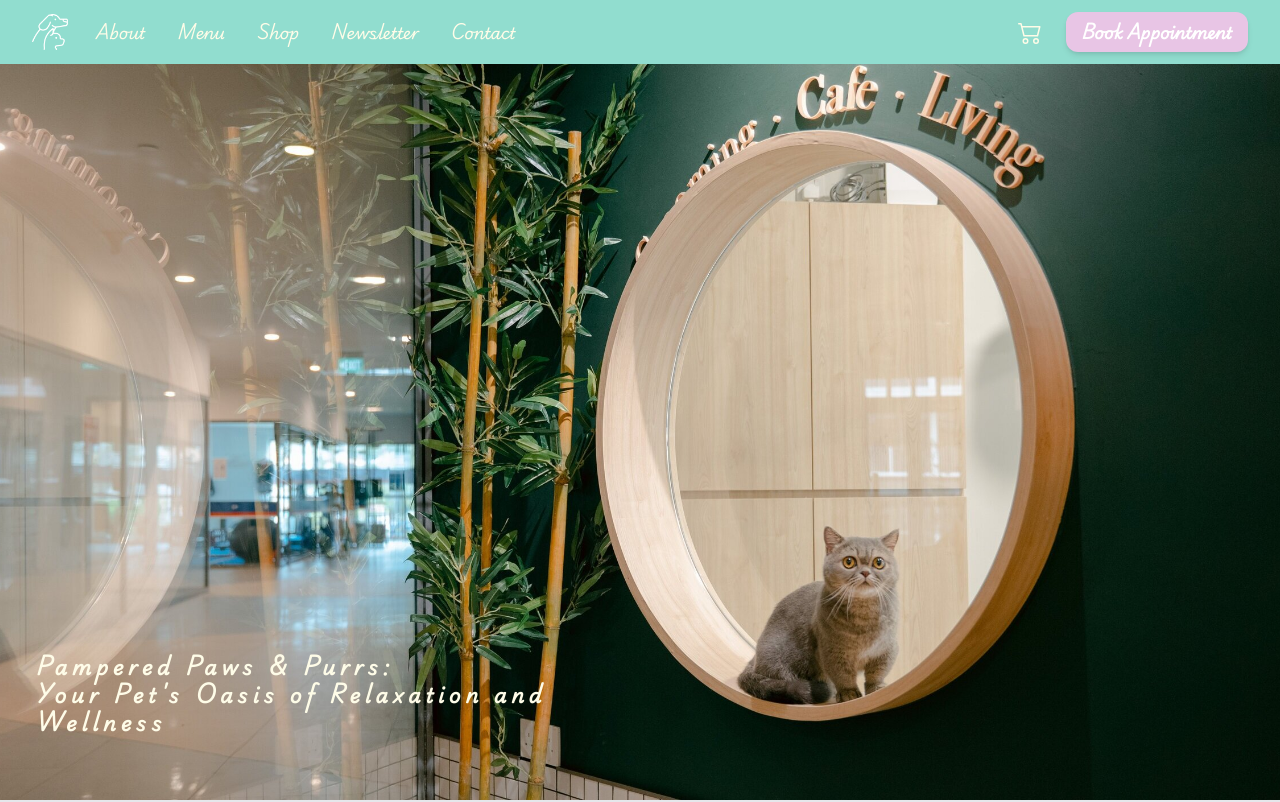
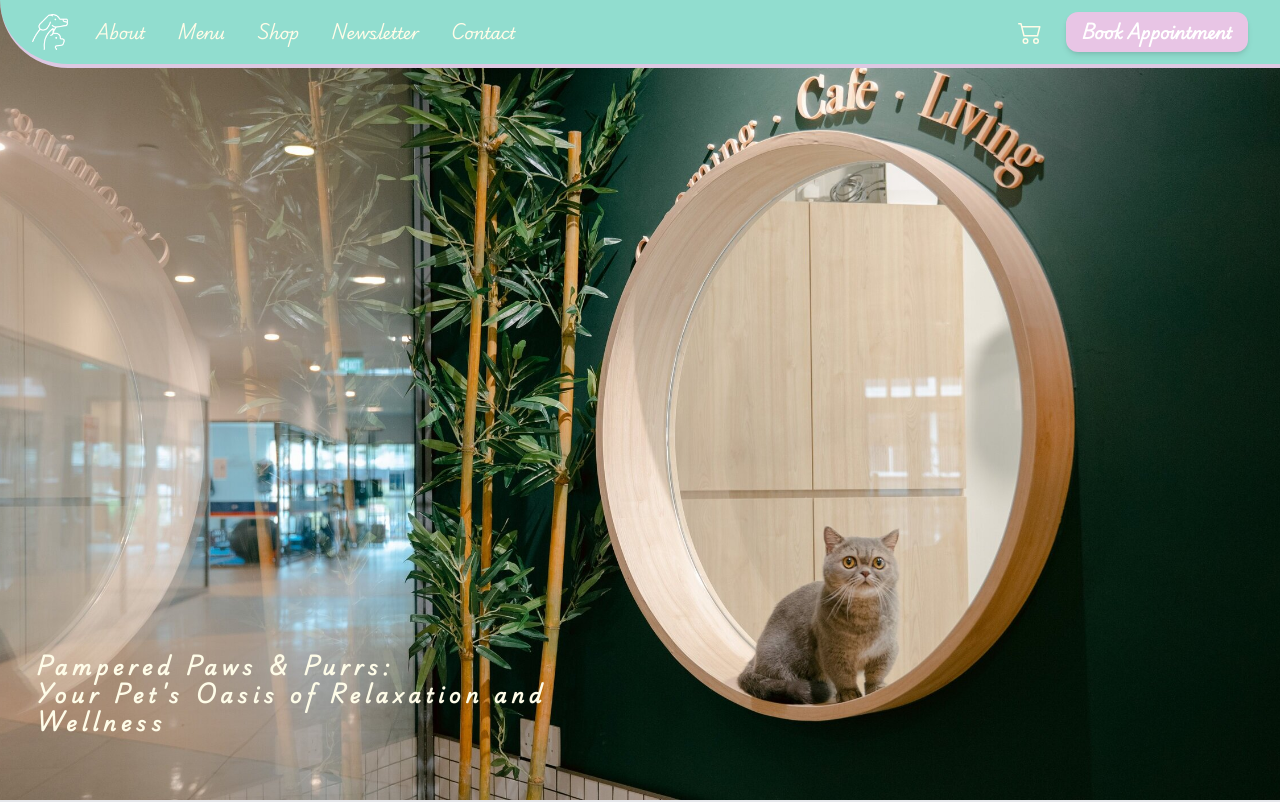
Before and after one commit to Jedrek1996/PetSpa, a React (Vite) app: page / in a window 1280 px wide. Shown: the top 802 px of the page. Built offline with nearby package versions, Linux system fonts and the light colour scheme; grey boxes are pictures that could not be loaded.

Commit message:
Updated scroll bar

```diff
--- a/src/components/NavBar/NavBar.tsx
+++ b/src/components/NavBar/NavBar.tsx
@@ -17,8 +17,12 @@ const NavBar: React.FC = () => {
 
   return (
     <nav
-      className=" flex items-center w-full fixed top-0 z-50"
-      style={{ background: "var(--color-green)" }}
+      className=" flex items-center w-full fixed top-0 z-50 rounded-bl-full"
+      style={{
+        background: "var(--color-green)",
+        borderBottom: "4px solid #e8c5e5df",
+        zIndex: 1000,
+      }}
     >
       <div className="container mx-auto px-4 sm:px-6 lg:px-8">
         <div className="flex justify-between items-center h-16">
--- a/src/index.css
+++ b/src/index.css
@@ -32,18 +32,19 @@ body {
 /* Chrome */
 ::-webkit-scrollbar {
   background-color: #91ddcf;
-  width: 13px;
+  /* border: 3px solid #10b981; */
+  width: 15px;
   height: 12px;
 }
 
 ::-webkit-scrollbar-track {
-  background: #91ddcf94;
+  background: #91ddcf;
   border-radius: 10px;
 }
 
 ::-webkit-scrollbar-thumb {
   background-color: #e8c5e5;
-  border-radius: 10px;
+  border-radius: 100px;
 }
 
 ::-webkit-scrollbar-thumb:hover {
```
